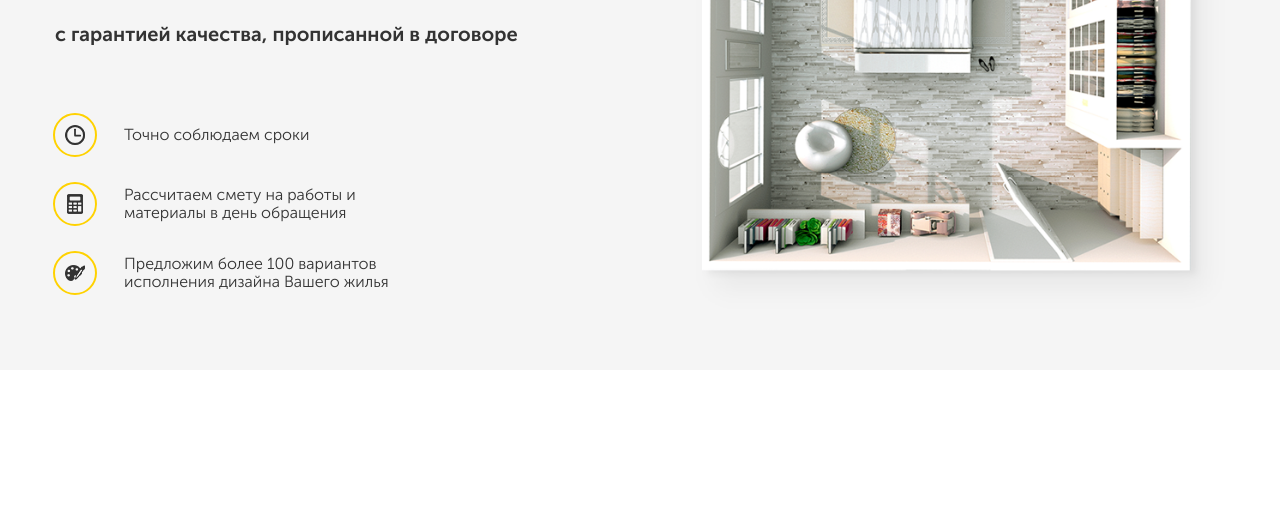
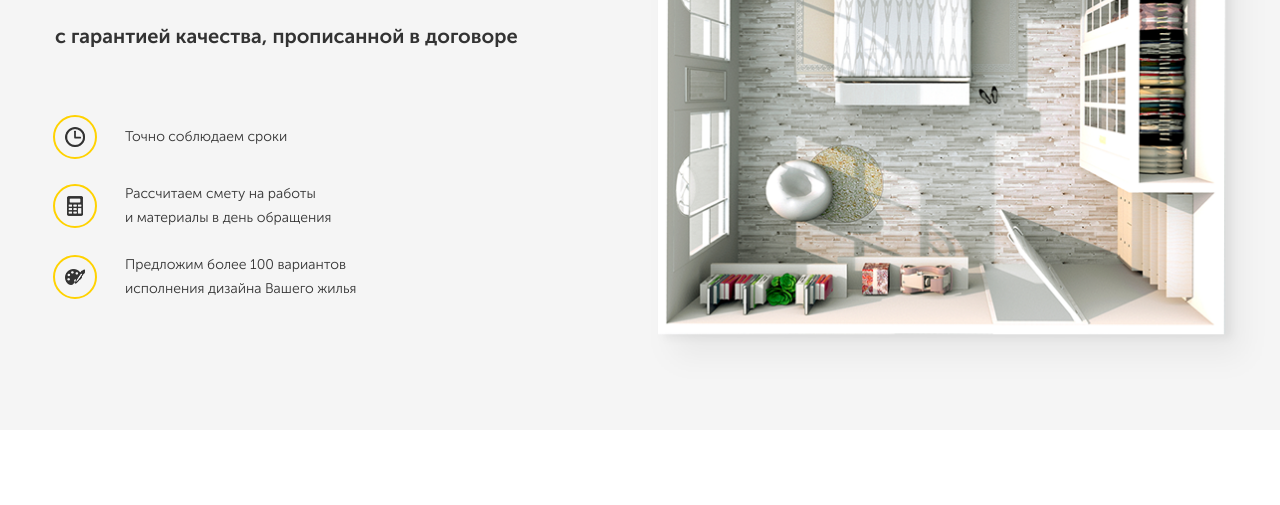
Before and after one commit to IFanil/project, a plain HTML site: page webstart/src/index.html in a window 1280 px wide. Shown: the part 295-800 px from the top of the page. Drawn offline with Linux system fonts and the light colour scheme.

Commit message:
Привел в порядок блок hero с помощью Pixel Checker-а

```diff
--- a/webstart/src/index.html
+++ b/webstart/src/index.html
@@ -51,7 +51,7 @@
                                     <div class="hero-list__image">
                                         <img src="img/hero/calculator-1.png" alt="calculator">
                                     </div>
-                                    <span class="hero-list__text">Рассчитаем смету на работы и материалы в день обращения</span>
+                                    <span class="hero-list__text">Рассчитаем смету на работы <br>и материалы в день обращения</span>
                             </li>
                             <li class="hero-list__item">
                                     <div class="hero-list__image">
@@ -64,8 +64,8 @@
                         <!-- /.hero-text__title -->
                     </div>
                     <!-- /.hero-text -->
-                <div class="hero-image">
-                    <img src="img/hero/hero_img.png" alt="План квартиры" class="img">
+                <div>
+                    <img src="img/hero/hero_img.png" alt="План квартиры" class="hero-image">
                 </div>
                     <!-- /.hero-image -->
                 </div>
--- a/webstart/src/sass/_interface.sass
+++ b/webstart/src/sass/_interface.sass
@@ -1,6 +1,7 @@
 body
     +reg
     color: $text-color
+    line-height: 1.22
 img
     max-width: 100%
 .container
--- a/webstart/src/sass/blocks/_hero.sass
+++ b/webstart/src/sass/blocks/_hero.sass
@@ -1,11 +1,12 @@
 .hero
-    padding: 50px 0
+    padding: 46px 0
     background-color: #f5f5f5
     &-block
         display: flex
     &-text
         flex-basis: 50%
-        padding-right: 140px
+        padding-right: 51px
+        padding-top: 4px
         &__title
             font-size: 41px
             line-height: 55px
@@ -22,7 +23,7 @@
         &__item
             display: flex
             align-items: center
-            margin-bottom: 25px
+            margin-bottom: 23px
             margin-left: -2px
         &__image
             width: 40px
@@ -32,9 +33,14 @@
             align-items: center
             justify-content: center
             border-radius: 50%
-            margin-right: 27px
+            margin-right: 28px
         &__text
-            max-width: 300px
+            max-width: 276px
+            font-size: 14px
+            line-height: 24px
+
+    &-image
+        max-width: 107%
 @media (max-width: 1200px)
     .hero
         &-block
--- a/webstart/src/sass/blocks/_navbar.sass
+++ b/webstart/src/sass/blocks/_navbar.sass
@@ -14,7 +14,7 @@
         font-size: 13px
     &__button
         margin-left: 28px
-        margin-bottom: 3px
+        margin-bottom: 2px
         +bold
         font-size: 13px
     &__phone
```
Also changed, not shown: webstart/src/css/style.css, webstart/src/fonts/MuseoSansCyrl/MuseoSansCyrl-300.woff, webstart/src/fonts/MuseoSansCyrl/MuseoSansCyrl-700.woff, 4 other files.
